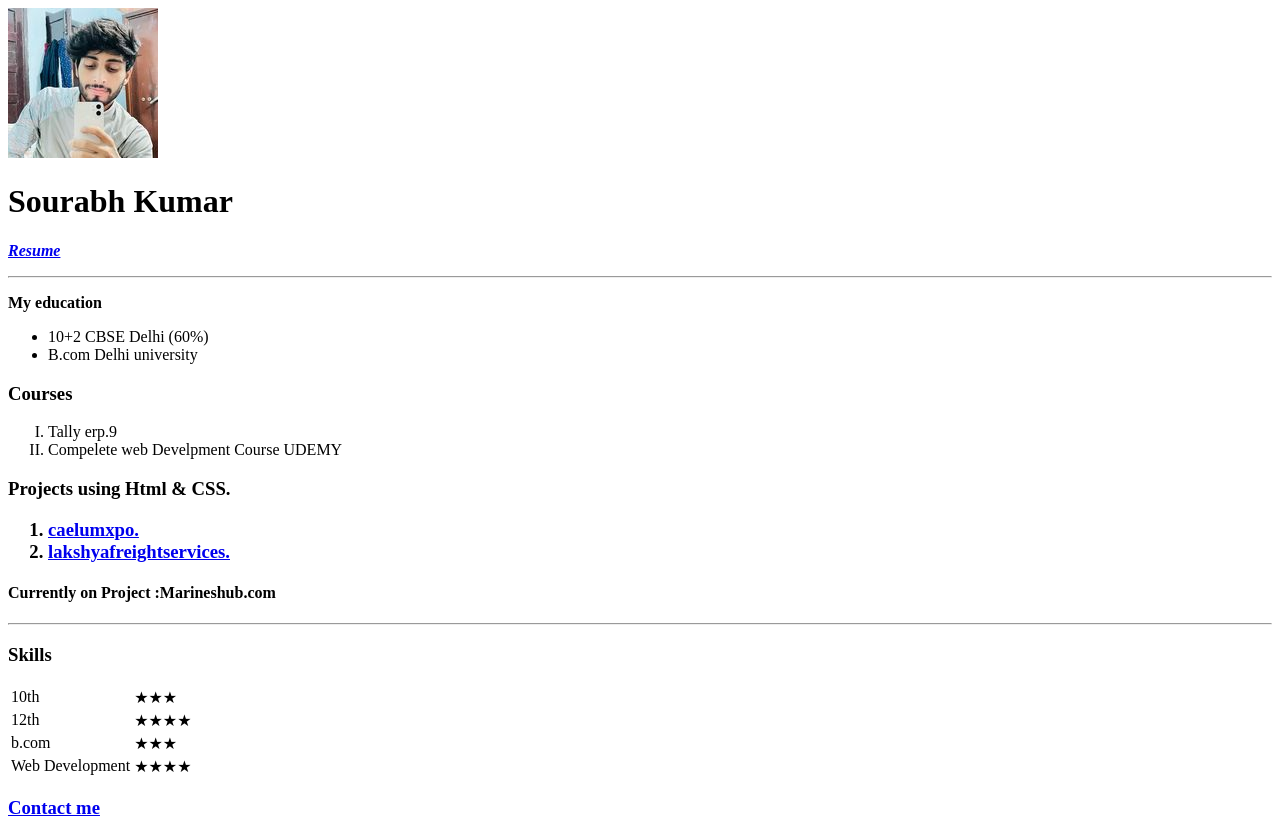
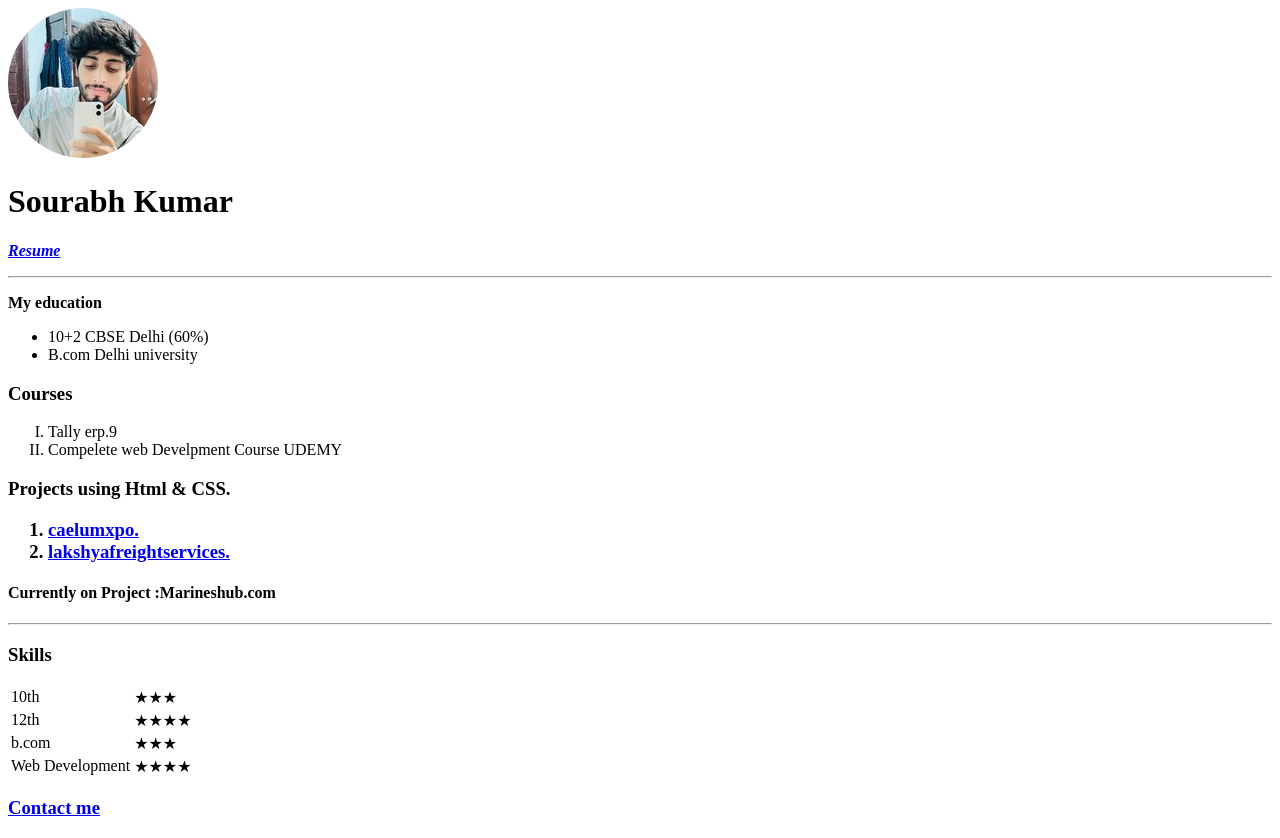
Before and after one commit to sourabh9299/CV, a plain HTML site: page index.html in a window 1280 px wide. Drawn offline with Linux system fonts and the light colour scheme.

Commit message:
Update index.html

```diff
--- a/index.html
+++ b/index.html
@@ -9,7 +9,7 @@
     <title>Just call us </title>
 </head>
 <body>
-    <img src="sourabh.jpg" alt="">
+   <img src="sourabh.jpg" alt="Profile picture" style="border-radius:900px;" alt>
     <h1> Sourabh Kumar</h1>
     <p>
         <em><Strong> <a href="Sourabh resume 2021.pdf" target="blank"">Resume</a></Strong></em>
```
